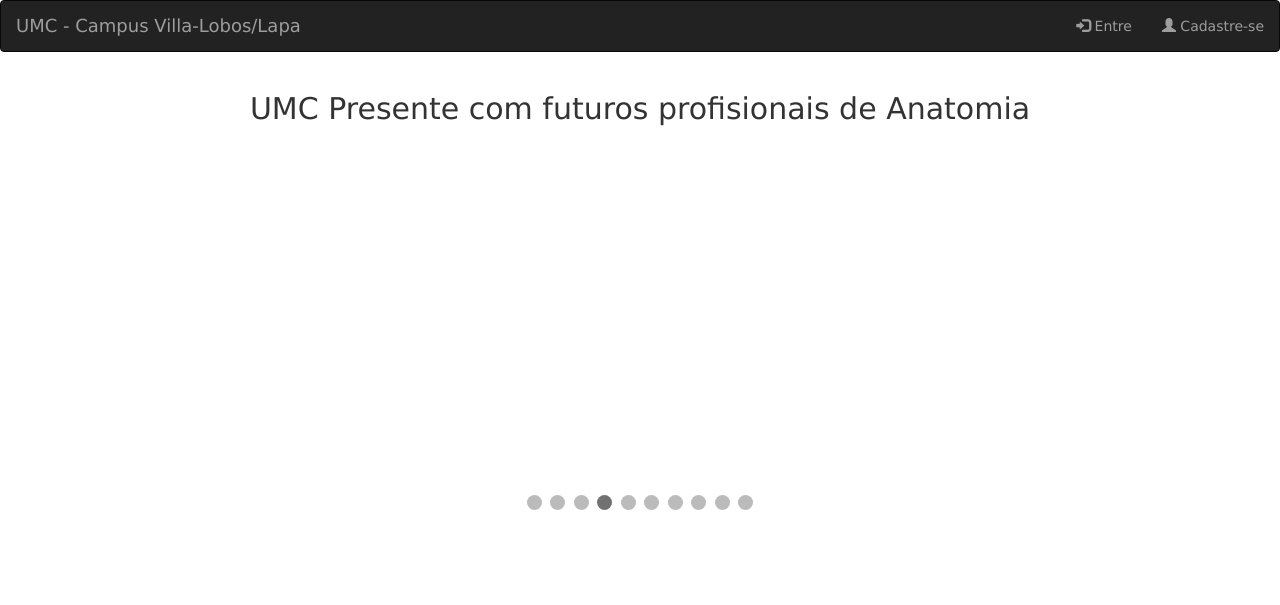
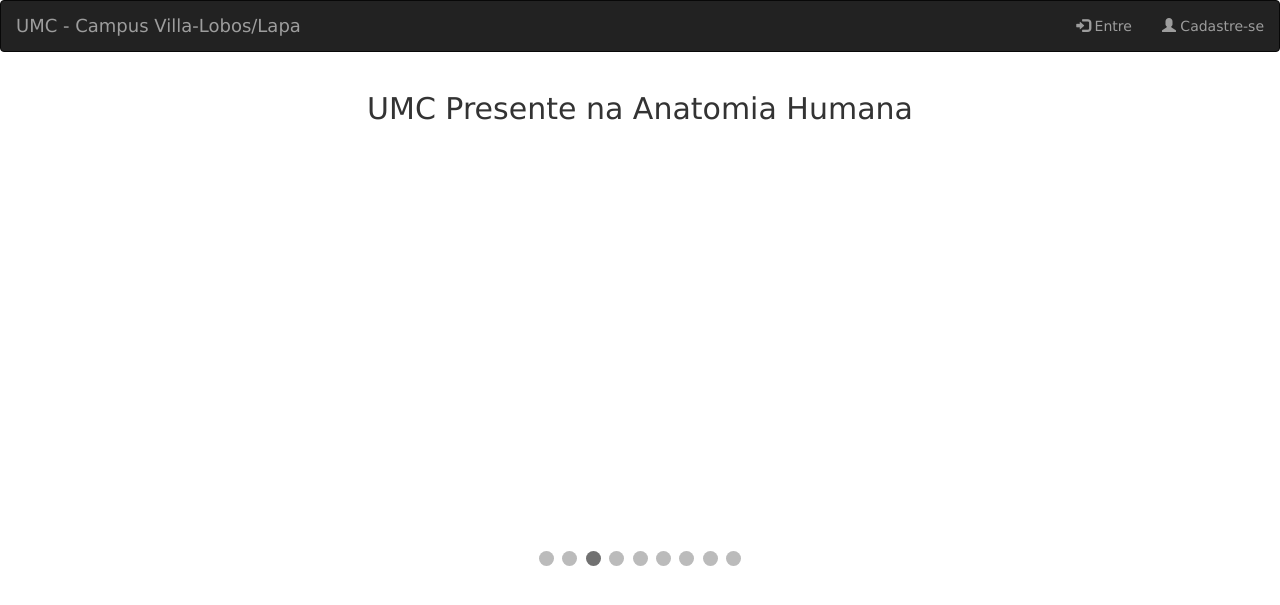
Before and after one commit to ricardo2018-git/umc_tcc, a PHP site: page /index.php in a window 1280 px wide. Shown: the top 605 px of the page. Run offline with PHP 8.4, Linux system fonts and the light colour scheme.

Commit message:
ajustes do slid da tela inicial

```diff
--- a/apresentacao_inicial.php
+++ b/apresentacao_inicial.php
@@ -8,16 +8,16 @@
 		.mySlides {display: none;}
 		img {vertical-align: middle;}
 
-		/* Slideshow container */
+		/* Onde vai ser apresentado */
 		.slideshow-container {
 		  max-width: 500px;
 		  position: relative;
 		  margin: auto;
 		}
 
-		/* Caption text */
+		/* Legenda */
 		.text {
-		  color: #f2f2f2;
+		  color: Black;
 		  font-size: 15px;
 		  padding: 8px 12px;
 		  position: absolute;
@@ -26,7 +26,7 @@
 		  text-align: center;
 		}
 
-		/* Number text (1/3 etc) */
+		/* Numeração (1/3 etc) */
 		.numbertext {
 		  color: #f2f2f2;
 		  font-size: 12px;
@@ -35,7 +35,7 @@
 		  top: 0;
 		}
 
-		/* The dots/bullets/indicators */
+		/* pontos/marcadores */
 		.dot {
 		  height: 15px;
 		  width: 15px;
@@ -50,7 +50,7 @@
 		  background-color: #717171;
 		}
 
-		/* Fading animation */
+		/* animação */
 		.fade {
 		  -webkit-animation-name: fade;
 		  -webkit-animation-duration: 1.5s;
@@ -68,7 +68,7 @@
 		  to {opacity: 1}
 		}
 
-		/* On smaller screens, decrease text size */
+		/* ajusta o tamanho das letra em tela menor */
 		@media only screen and (max-width: 300px) {
 		  .text {font-size: 11px}
 		}
@@ -77,75 +77,70 @@
 
 	<body>
 
-	<center><h2>UMC Presente com futuros profisionais de Anatomia</h2></center><br/>
+	<center><h2>UMC Presente na Anatomia Humana</h2></center><br/>
 
 	<div class="slideshow-container">
 
 	<div class="mySlides fade">
-	  <div class="numbertext">1 / 10</div>
+	  <div class="numbertext">01 / 09</div>
 	  <img src="img/apresentacao/01.jpg" style="width:100%">
-	  <div class="text">texto do slide 1</div>
+	  <div class="text"><h3>UMC anatomia</h3></div>
 	</div>
 
 	<div class="mySlides fade">
-	  <div class="numbertext">2 / 10</div>
+	  <div class="numbertext">02 / 09</div>
 	  <img src="img/apresentacao/02.jpg" style="width:100%">
-	  <div class="text">texto do slide 2</div>
+	  <div class="text"><h3>Equilibrio com estudos</h3></div>
 	</div>
 
 	<div class="mySlides fade">
-	  <div class="numbertext">3 / 10</div>
+	  <div class="numbertext">03 / 09</div>
 	  <img src="img/apresentacao/03.jpg" style="width:100%">
-	  <div class="text">texto do slide 3</div>
+	  <div class="text"><h3>Força</h3></div>
 	</div>
 
 	<div class="mySlides fade">
-	  <div class="numbertext">4 / 10</div>
+	  <div class="numbertext">04 / 09</div>
 	  <img src="img/apresentacao/04.jpg" style="width:100%">
-	  <div class="text">texto do slide 4</div>
+	  <div class="text"><h3>Foco na carreira</h3></div>
 	</div>
 
 	<div class="mySlides fade">
-	  <div class="numbertext">5 / 10</div>
+	  <div class="numbertext">05 / 09</div>
 	  <img src="img/apresentacao/05.jpg" style="width:100%">
-	  <div class="text">texto do slide 5</div>
+	  <div class="text"><h3>Você não esta só nesta jornada</h3></div>
 	</div>
 
 	<div class="mySlides fade">
-	  <div class="numbertext">6 / 10</div>
+	  <div class="numbertext">06 / 09</div>
 	  <img src="img/apresentacao/06.jpg" style="width:100%">
-	  <div class="text">texto do slide 6</div>
+	  <div class="text"><h3>Trabalho em equipe</h3></div>
 	</div>
 
 	<div class="mySlides fade">
-	  <div class="numbertext">7 / 10</div>
+	  <div class="numbertext">07 / 09</div>
 	  <img src="img/apresentacao/07.jpg" style="width:100%">
-	  <div class="text">texto do slide 1</div>
+	  <div class="text"><h3>Não olhe para trás</h3></div>
 	</div>
 
 	<div class="mySlides fade">
-	  <div class="numbertext">8 / 10</div>
+	  <div class="numbertext">08 / 09</div>
 	  <img src="img/apresentacao/08.jpg" style="width:100%">
-	  <div class="text">texto do slide 2</div>
+	  <div class="text"><h3>Juntos somos mais forte!</h3></div>
 	</div>
 
 	<div class="mySlides fade">
-	  <div class="numbertext">9 / 10</div>
-	  <img src="img/apresentacao/09.jpg" style="width:100%">
-	  <div class="text">texto do slide 3</div>
+	  <div class="numbertext">09 / 09</div>
+	  <img src="img/apresentacao/09.png" style="width:100%">
+	  <div class="text">Avante</div>
 	</div>
 
-	<div class="mySlides fade">
-	  <div class="numbertext">10 / 10</div>
-	  <img src="img/apresentacao/10.png" style="width:100%">
-	  <div class="text">texto do slide 4</div>
-	</div>
+
 
 	</div>
 	<br>
 
 	<div style="text-align:center">
-	  <span class="dot"></span>
 	  <span class="dot"></span>
 	  <span class="dot"></span>
 	  <span class="dot"></span>
@@ -175,7 +170,7 @@
 			    }
 			    slides[slideIndex-1].style.display = "block";
 			    dots[slideIndex-1].className += " active";
-			    setTimeout(showSlides, 2000); // Change image every 2 seconds
+			    setTimeout(showSlides, 2500); // Altera img a cada 2.5s
 			}
 		</script>
 
--- a/menu_superior.php
+++ b/menu_superior.php
@@ -181,8 +181,8 @@
 			        	</form>
 			        </div>
 			        <div class="modal-footer">
-			          <button type="button" class="btn btn-success"" >Cadastrar</button>
-			          <button type="button" class="btn btn-default" data-dismiss="modal">Limpar</button>
+			          <button type="submit" class="btn btn-success">Cadastrar</button>
+			          <button type="reset" class="btn btn-default">Limpar</button>
 			        </div>
 			      </div>
 
```
Also changed, not shown: img/apresentacao/09.jpg (deleted), img/apresentacao/09.png (renamed from img/apresentacao/10.png).
